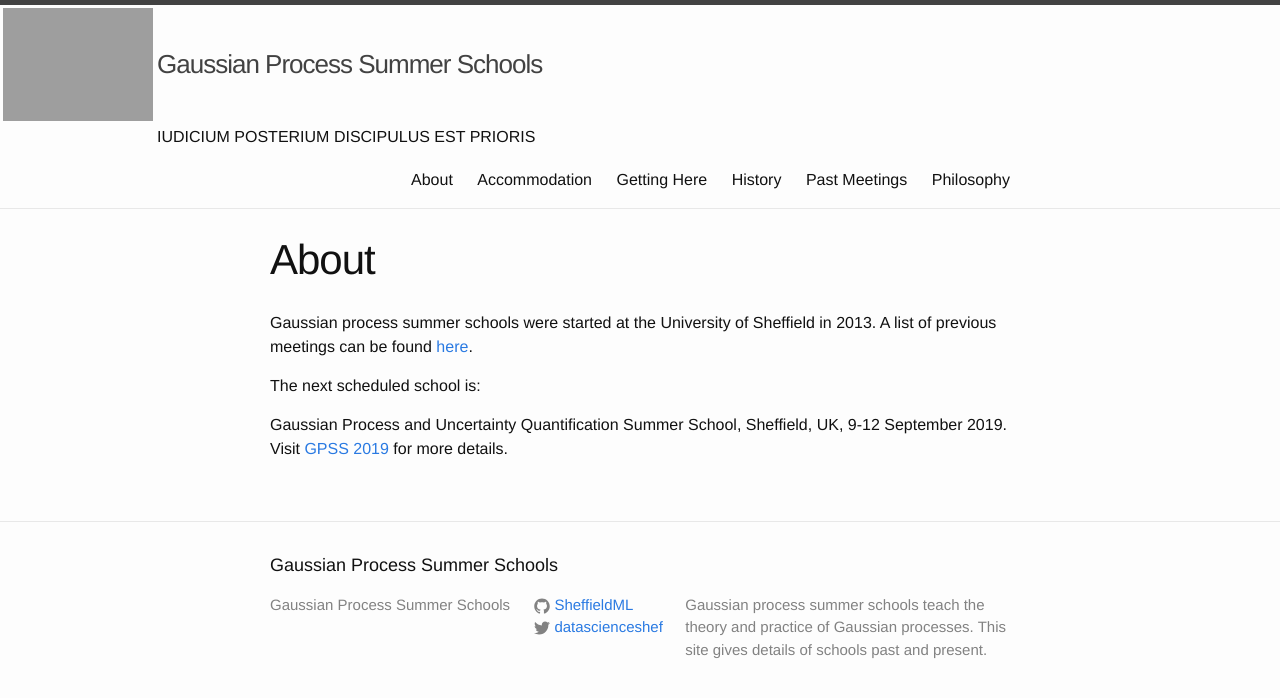
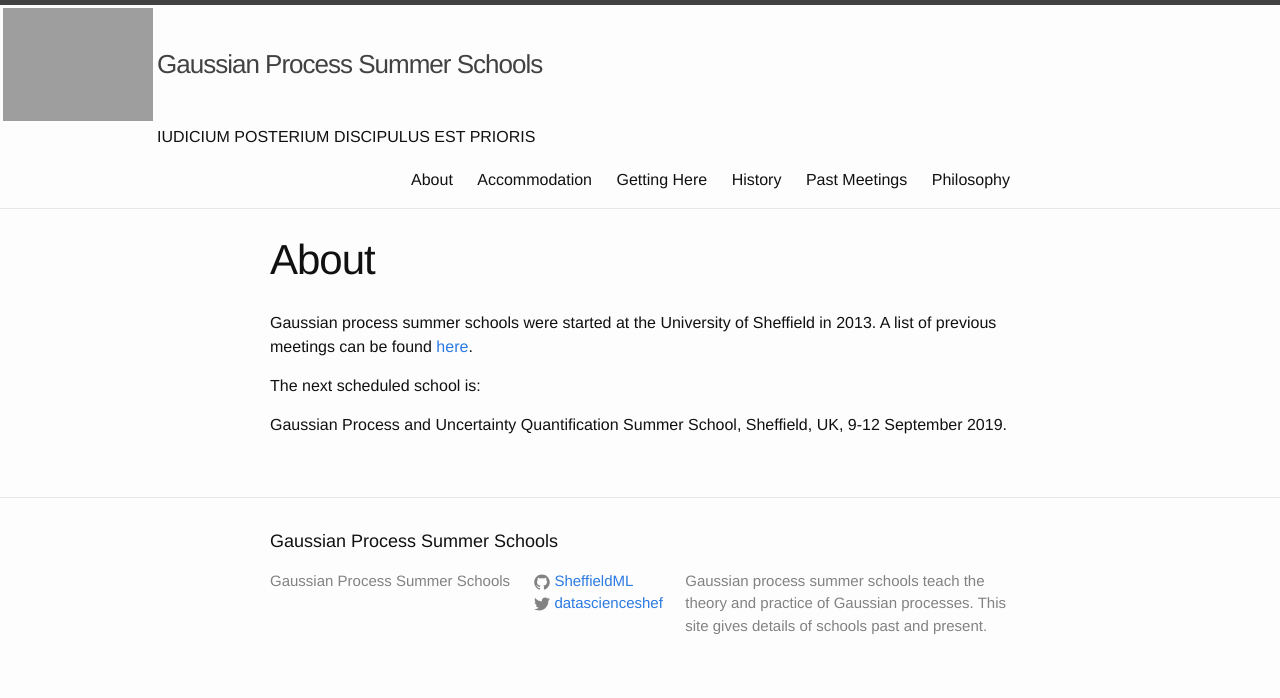
Before and after one commit to gpschool/gpschool.github.io, a Jekyll site: the page built from about.md, in a window 1280 px wide. Shown: the top 698 px of the page. Built offline with Jekyll 4.4.1, drawn with Linux system fonts in a browser that asks for light colours.

Commit message:
minor change for about.md

```diff
--- a/about.md
+++ b/about.md
@@ -9,4 +9,4 @@ Gaussian process summer schools were started at the University of Sheffield in 2
 
 The next scheduled school is:
 
-Gaussian Process and Uncertainty Quantification Summer School, Sheffield, UK, 9-12 September 2019. Visit [GPSS 2019](http://gpss.cc/gpss19) for more details.
+Gaussian Process and Uncertainty Quantification Summer School, Sheffield, UK, 9-12 September 2019.
```
